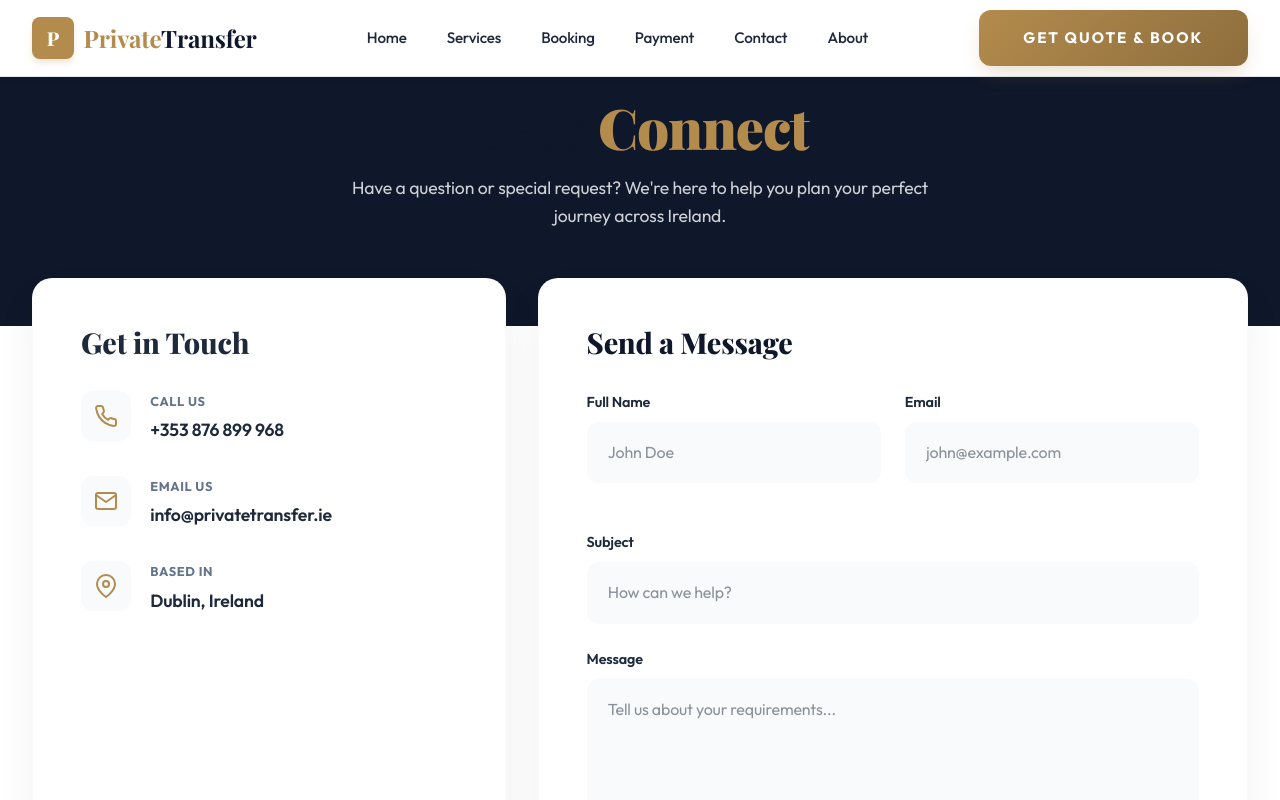
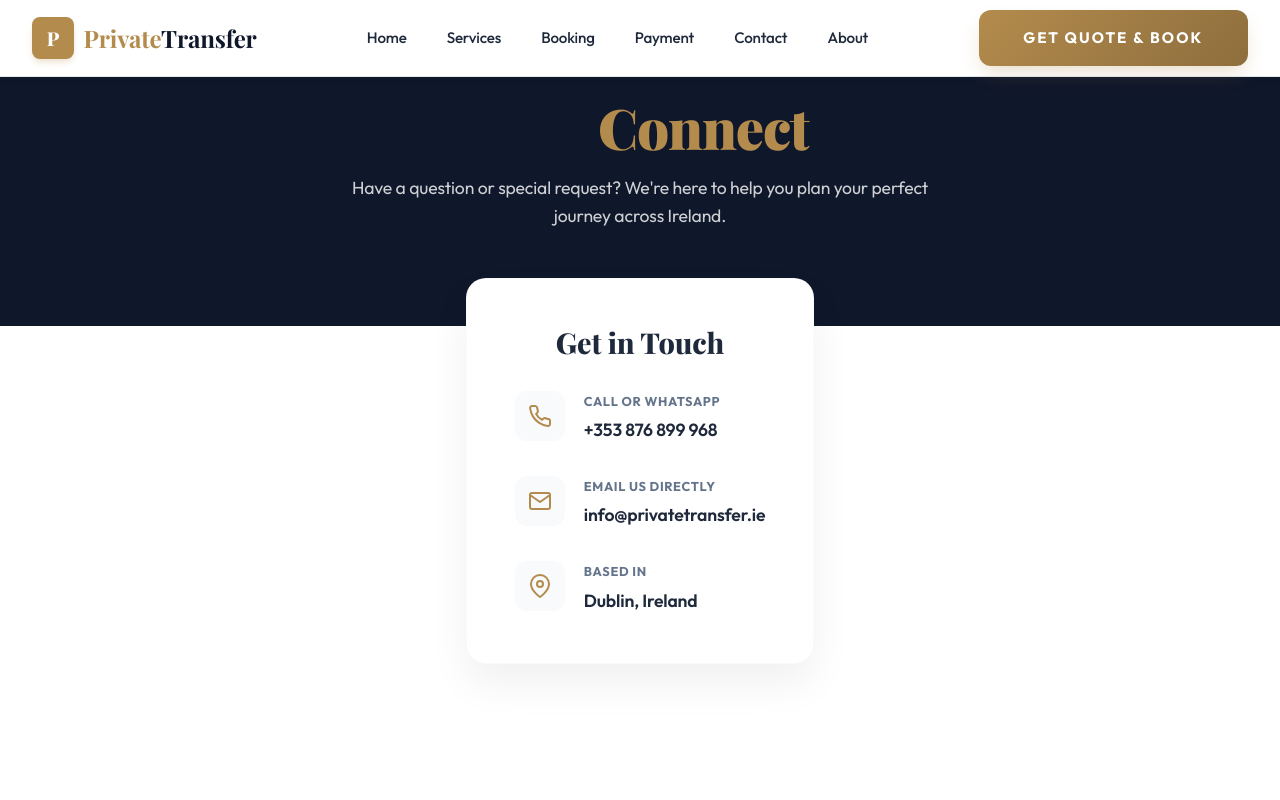
Before and after one commit to maharudrayadav/private-transfer-app, a Next.js app: page /contact in a window 1280 px wide. Shown: the top 800 px of the page. Built offline with nearby package versions, Linux system fonts and the light colour scheme; a web font is replaced by a local one.

Commit message:
Simplify contact page by removing form and centering contact details

```diff
--- a/app/contact/page.tsx
+++ b/app/contact/page.tsx
@@ -14,16 +14,16 @@ export default function ContactPage() {
 
       <div className={`container ${styles.content}`}>
         <div className={styles.grid}>
-          {/* Left Column: Contact Info */}
-          <div className={`${styles.card} ${styles.contactInfo}`}>
-            <h2>Get in Touch</h2>
+          {/* Contact Info Centered */}
+          <div className={`${styles.card} ${styles.contactInfo}`} style={{ maxWidth: '600px', margin: '0 auto', gridColumn: '1 / -1' }}>
+            <h2 style={{ textAlign: 'center', marginBottom: '2rem' }}>Get in Touch</h2>
             <div className={styles.infoItems}>
               <div className={styles.infoItem}>
                 <div className={styles.icon}>
                   <svg width="24" height="24" viewBox="0 0 24 24" fill="none" stroke="currentColor" strokeWidth="2" strokeLinecap="round" strokeLinejoin="round"><path d="M22 16.92v3a2 2 0 0 1-2.18 2 19.79 19.79 0 0 1-8.63-3.07 19.5 19.5 0 0 1-6-6 19.79 19.79 0 0 1-3.07-8.67A2 2 0 0 1 4.11 2h3a2 2 0 0 1 2 1.72 12.84 12.84 0 0 0 .7 2.81 2 2 0 0 1-.45 2.11L8.09 9.91a16 16 0 0 0 6 6l1.27-1.27a2 2 0 0 1 2.11-.45 12.84 12.84 0 0 0 2.81.7A2 2 0 0 1 22 16.92z"/></svg>
                 </div>
                 <div>
-                  <span className={styles.itemLabel}>Call Us</span>
+                  <span className={styles.itemLabel}>Call or WhatsApp</span>
                   <a href="tel:+353876899968" className={styles.itemValue}>+353 876 899 968</a>
                 </div>
               </div>
@@ -33,7 +33,7 @@ export default function ContactPage() {
                   <svg width="24" height="24" viewBox="0 0 24 24" fill="none" stroke="currentColor" strokeWidth="2" strokeLinecap="round" strokeLinejoin="round"><path d="M4 4h16c1.1 0 2 .9 2 2v12c0 1.1-.9 2-2 2H4c-1.1 0-2-.9-2-2V6c0-1.1.9-2 2-2z"/><polyline points="22,6 12,13 2,6"/></svg>
                 </div>
                 <div>
-                  <span className={styles.itemLabel}>Email Us</span>
+                  <span className={styles.itemLabel}>Email Us directly</span>
                   <a href="mailto:info@privatetransfer.ie" className={styles.itemValue}>info@privatetransfer.ie</a>
                 </div>
               </div>
@@ -49,35 +49,6 @@ export default function ContactPage() {
               </div>
             </div>
           </div>
-
-          {/* Right Column: Contact Form */}
-          <div className={`${styles.card} ${styles.form}`}>
-            <h2>Send a Message</h2>
-            <form onSubmit={(e) => e.preventDefault()}>
-              <div className={styles.fieldGroup}>
-                <div className={styles.field}>
-                  <label htmlFor="name">Full Name</label>
-                  <input id="name" type="text" placeholder="John Doe" />
-                </div>
-                <div className={styles.field}>
-                  <label htmlFor="email">Email</label>
-                  <input id="email" type="email" placeholder="john@example.com" />
-                </div>
-              </div>
-              <div className={styles.field}>
-                <label htmlFor="subject">Subject</label>
-                <input id="subject" type="text" placeholder="How can we help?" />
-              </div>
-              <div className={styles.field}>
-                <label htmlFor="message">Message</label>
-                <textarea id="message" rows={5} placeholder="Tell us about your requirements..."></textarea>
-              </div>
-              <button type="submit" className={styles.submitBtn}>
-                Send Message
-                <svg width="20" height="20" viewBox="0 0 24 24" fill="none" stroke="currentColor" strokeWidth="2.5" strokeLinecap="round" strokeLinejoin="round"><line x1="22" y1="2" x2="11" y2="13"/><polyline points="22 2 15 22 11 13 2 9 22 2"/></svg>
-              </button>
-            </form>
-          </div>
         </div>
       </div>
     </div>
```
